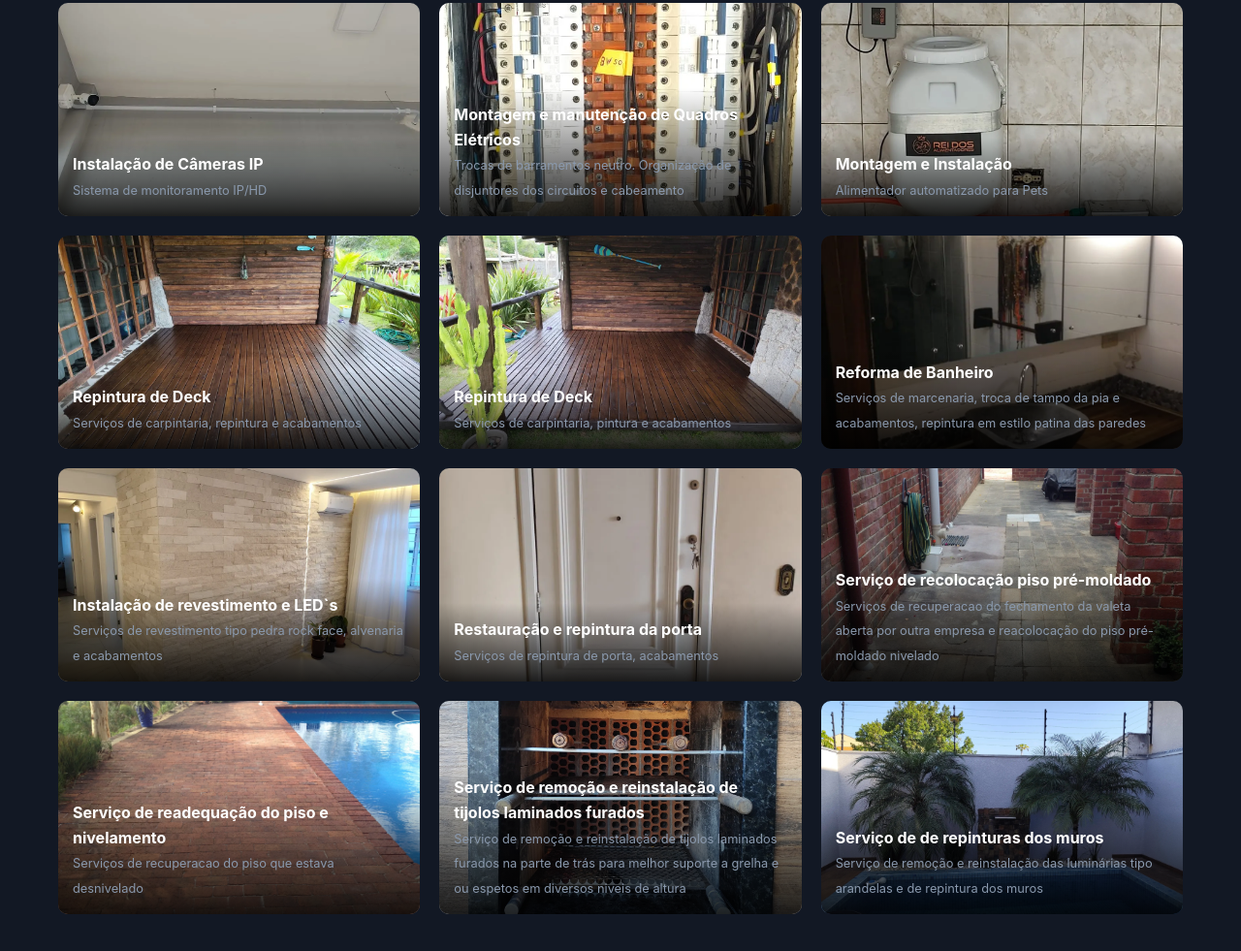
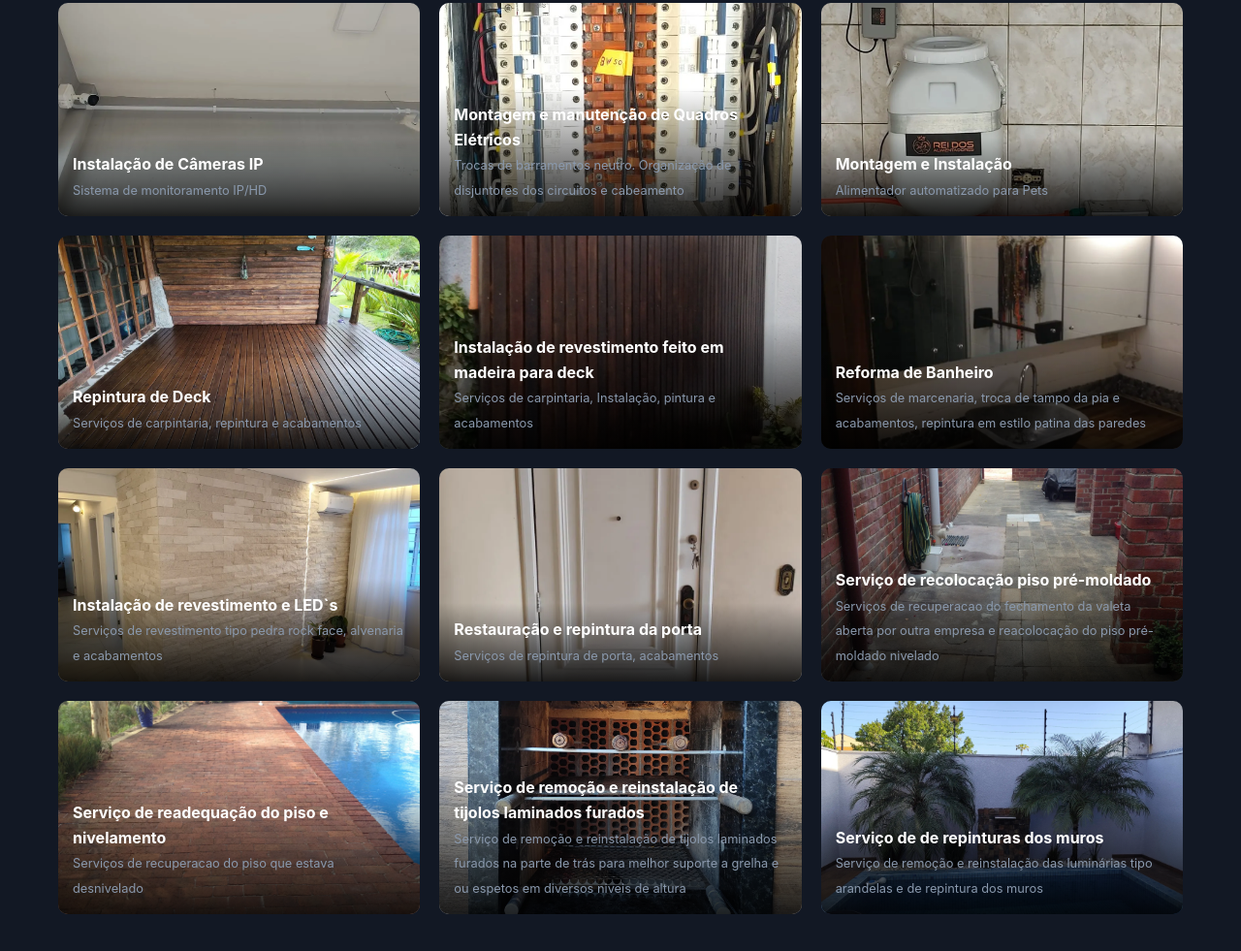
Before and after one commit to cirleno/meu-portfolio-cvm-html5-v1, a website built with webpack: page index.html in a window 1280 px wide. Shown: the part 2106-3087 px from the top of the page at 97% size. Built offline with nearby package versions, Linux system fonts and the light colour scheme.

Commit message:
Atualiza galeria: troca imagem do deck e remove imagens nao usadas

```diff
--- a/index.html
+++ b/index.html
@@ -277,11 +277,11 @@
                 <!-- Exemplo de Item 4.1 (Obras) -->
                 <div class="item-galeria obras">
                     <button type="button" class="item-galeria-btn" aria-label="Ampliar imagem: Serviço de Marcenaria">
-                        <img src="img/Florianópolis/IMG_20250424_154847flps.webp" alt="Serviço de Marcenaria" loading="lazy" width="1200" height="900">
+                        <img src="img/Curitiba/IMG_20201208_185533.webp" alt="Serviço de Marcenaria" loading="lazy" width="1200" height="900">
                     </button>
                     <div class="item-info">
-                        <h4>Repintura de Deck</h4>
-                        <span>Serviços de carpintaria, pintura e acabamentos</span>
+                        <h4>Instalação de revestimento feito em madeira para deck</h4>
+                        <span>Serviços de carpintaria, Instalação, pintura e acabamentos</span>
                     </div>
                 </div>
 
```
Also changed, not shown: img/Curitiba/IMG_20201208_185533.webp (renamed from img/Curitiba/_nao-usada-IMG_20201208_185533.webp), img/Florianópolis/IMG_20250424_154847flps.webp (deleted).
